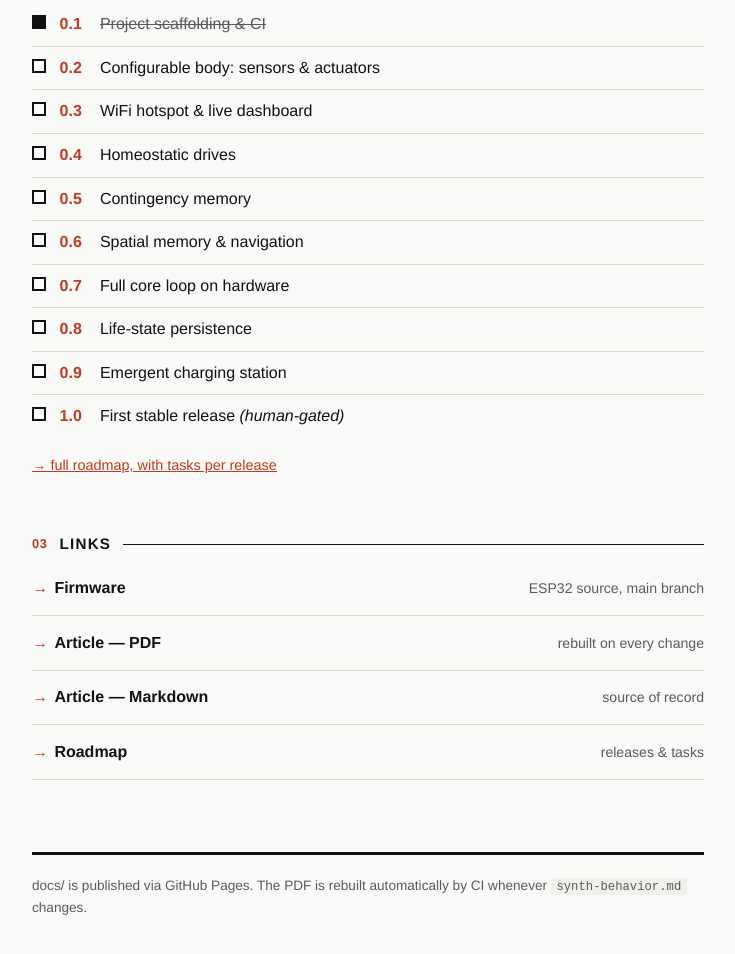
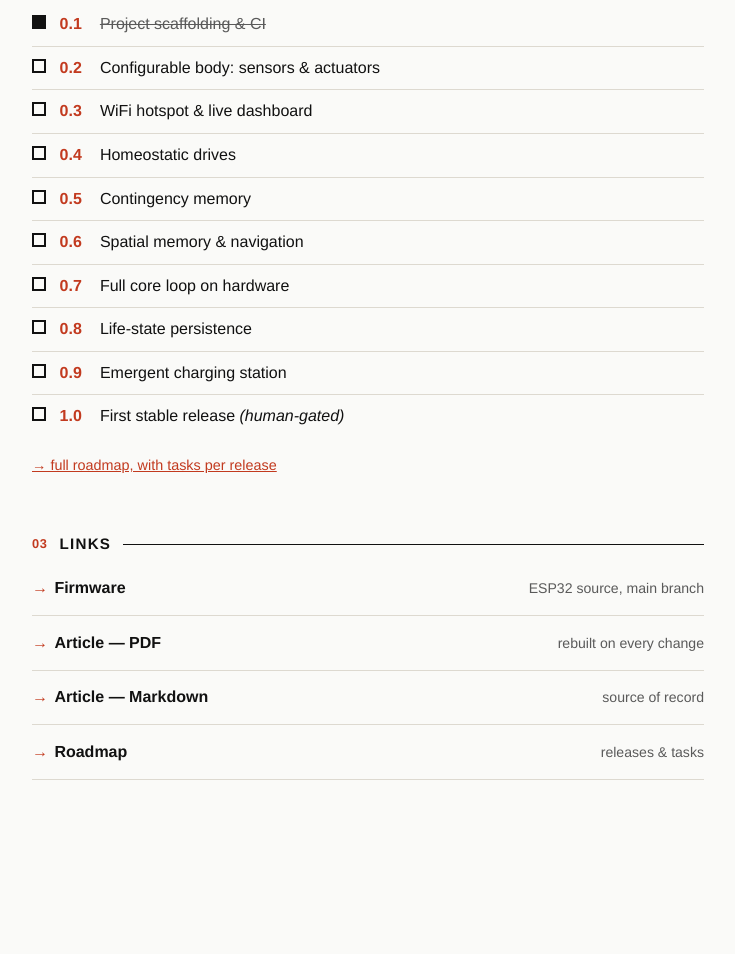
Before and after one commit to sloev/emergent, a plain HTML site: page docs/index.html in a window 1280 px wide. Shown: the part 1168-2122 px from the top of the page, without its empty margins (272-1007 px from the left). After the commit the page ends 2044 px from the top, so only its background shows below. Drawn offline with Linux system fonts and the light colour scheme.

Commit message:
Remove frontpage footer

```diff
--- a/docs/index.html
+++ b/docs/index.html
@@ -181,14 +181,6 @@
   }
   .links .arrow { color: var(--accent); margin-right: 0.4rem; }
 
-  footer {
-    margin-top: 4.5rem;
-    padding-top: 1.25rem;
-    border-top: 3px solid var(--line);
-    color: var(--fg-muted);
-    font-size: 0.85rem;
-  }
-
   code {
     background: #f1f0ec;
     padding: 0.1rem 0.35rem;
@@ -286,11 +278,6 @@
     </ul>
   </section>
 
-  <footer>
-    docs/ is published via GitHub Pages. The PDF is rebuilt automatically by CI
-    whenever <code>synth-behavior.md</code> changes.
-  </footer>
-
 </div>
 </body>
 </html>
```
